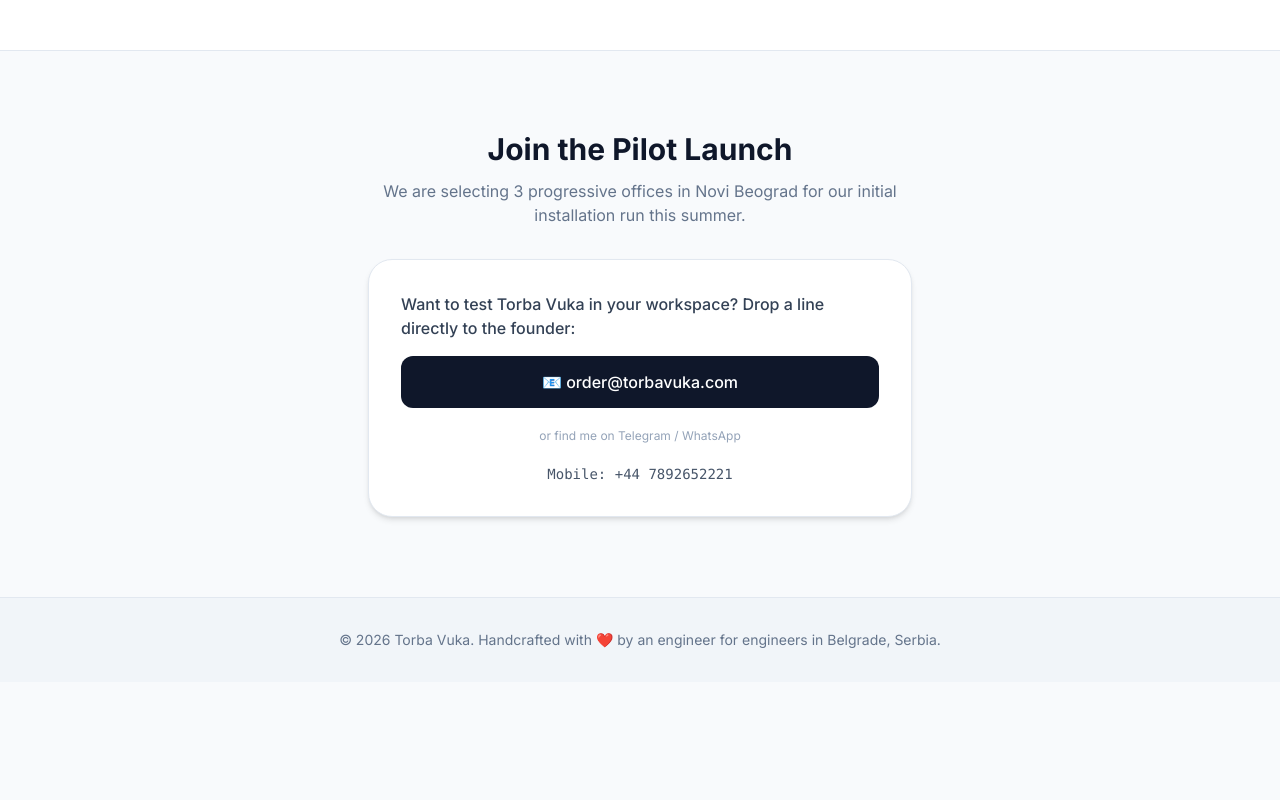
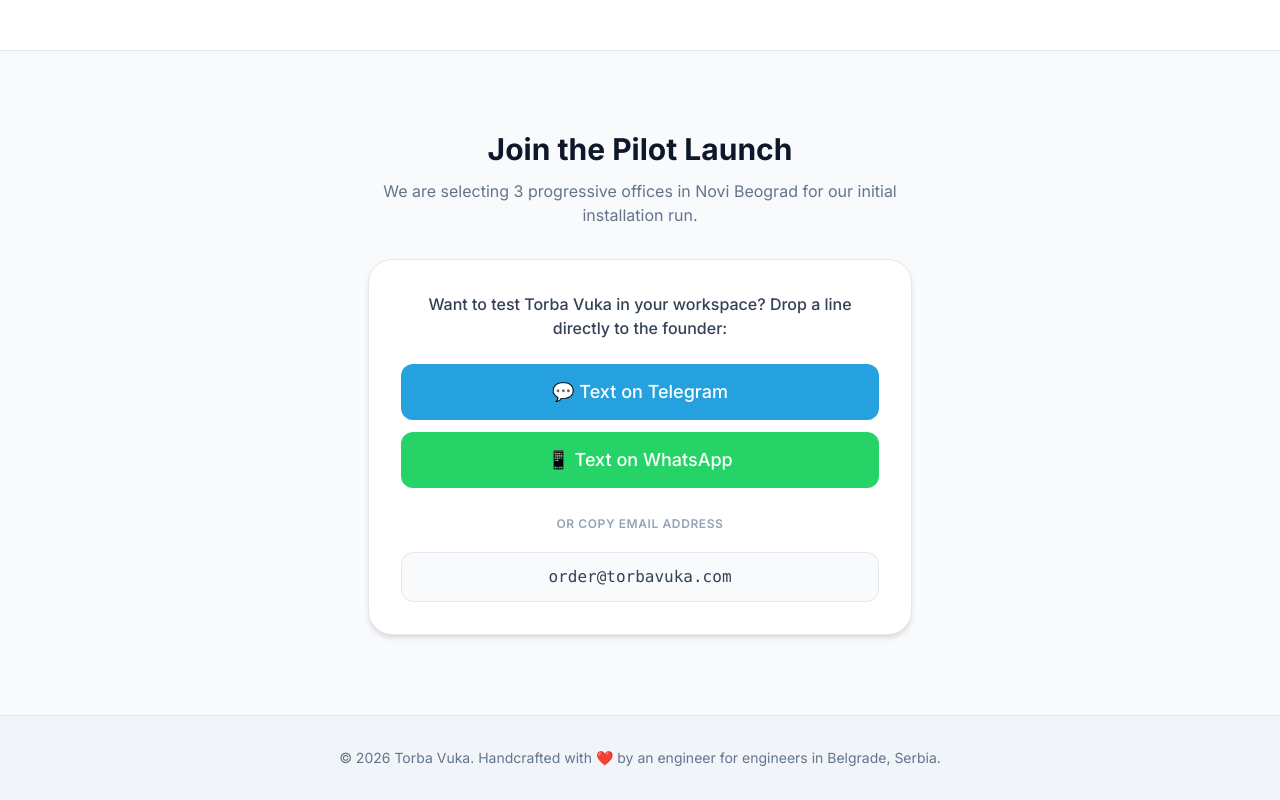
Before and after one commit to andreiulanovlancer/torbavuka, a plain HTML site: page index.html in a window 1280 px wide. Shown: the part 2278-3078 px from the top of the page. Before the commit the page ends 2960 px from the top, so only its background shows below. Drawn offline with nearby package versions, Linux system fonts and the light colour scheme.

Commit message:
valid contacts

```diff
--- a/index.html
+++ b/index.html
@@ -136,16 +136,28 @@
     <!-- Contact Form Section -->
     <section id="contact" class="max-w-xl mx-auto px-4 py-20 text-center">
         <h2 class="text-3xl font-bold text-slate-900 mb-3">Join the Pilot Launch</h2>
-        <p class="text-slate-500 mb-8">We are selecting 3 progressive offices in Novi Beograd for our initial installation run this summer.</p>
+        <p class="text-slate-500 mb-8">We are selecting 3 progressive offices in Novi Beograd for our initial installation run.</p>
 
         <div class="bg-white p-8 rounded-3xl border border-slate-200 shadow-md text-left">
-            <p class="text-slate-700 font-medium mb-4">Want to test Torba Vuka in your workspace? Drop a line directly to the founder:</p>
+            <p class="text-slate-700 font-medium mb-6 text-center">Want to test Torba Vuka in your workspace? Drop a line directly to the founder:</p>
+
             <div class="space-y-3">
-                <a href="mailto:order@torbavuka.com" class="block w-full bg-slate-900 text-white text-center font-medium py-3.5 rounded-xl hover:bg-slate-800 transition">
-                    📧 order@torbavuka.com
+                <!-- Telegram (Пуленепробиваемая ссылка по юзернейму) -->
+                <a href="https://t.me/andrei_lancer" target="_blank" class="block w-full bg-[#24A1DE] text-white text-center font-medium py-3.5 rounded-xl hover:bg-[#208ebd] transition text-lg flex items-center justify-center space-x-2">
+                    <span>💬 Text on Telegram</span>
                 </a>
-                <div class="text-center text-xs text-slate-400 py-2">or find me on Telegram / WhatsApp</div>
-                <p class="text-sm text-slate-600 text-center font-mono">Mobile: +44 7892652221</p>
+
+                <!-- WhatsApp (По твоему британскому номеру) -->
+                <a href="https://wa.me/447892652221" target="_blank" class="block w-full bg-[#25D366] text-white text-center font-medium py-3.5 rounded-xl hover:bg-[#20ba56] transition text-lg flex items-center justify-center space-x-2">
+                    <span>📱 Text on WhatsApp</span>
+                </a>
+
+                <div class="text-center text-xs text-slate-400 pt-4 pb-2 uppercase tracking-wider font-semibold">Or copy email address</div>
+
+                <!-- Email для удобного копирования в один клик -->
+                <div class="bg-slate-50 p-3 rounded-xl border border-slate-200 text-center font-mono text-slate-700 font-medium select-all hover:bg-slate-100 transition cursor-pointer" title="Click to select all">
+                    order@torbavuka.com
+                </div>
             </div>
         </div>
     </section>
```
